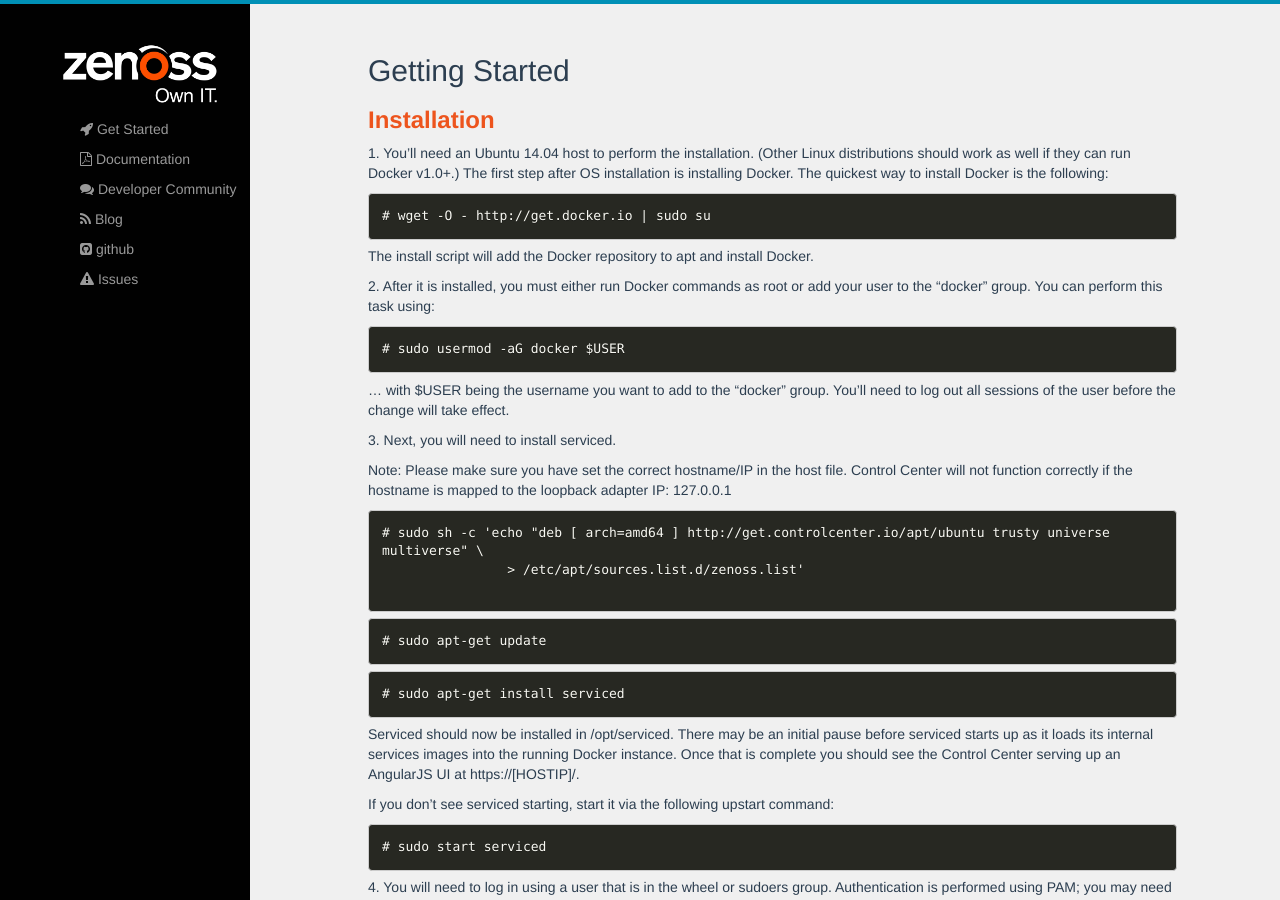
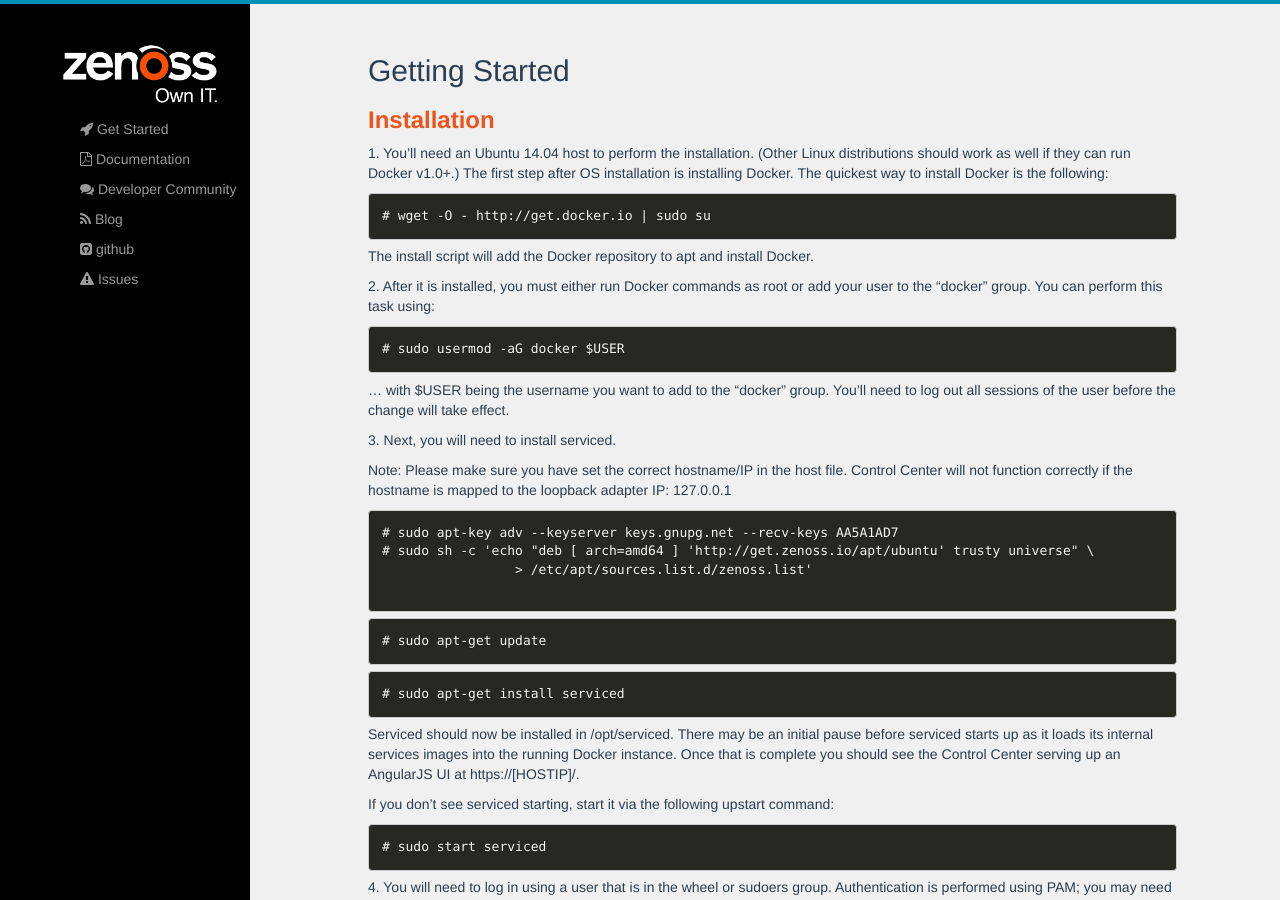
Before and after one commit to control-center/zenoss.io, a Jekyll site: the page built from gettingstarted.html, in a window 1280 px wide and 900 px high. Built offline with Jekyll 4.4.1, drawn with Linux system fonts in a browser that asks for light colours; nearby versions of some CDN libraries; Markdown is read by kramdown in place of the engine named in the settings.

Commit message:
Update gettingstarted.html

```diff
--- a/gettingstarted.html
+++ b/gettingstarted.html
@@ -53,8 +53,9 @@
 
 
 
-            <pre class="language-"><code># sudo sh -c 'echo "deb [ arch=amd64 ] http://get.controlcenter.io/apt/ubuntu trusty universe multiverse" \
-                > /etc/apt/sources.list.d/zenoss.list'
+            <pre class="language-"><code># sudo apt-key adv --keyserver keys.gnupg.net --recv-keys AA5A1AD7
+# sudo sh -c 'echo "deb [ arch=amd64 ] 'http://get.zenoss.io/apt/ubuntu' trusty universe" \
+                 > /etc/apt/sources.list.d/zenoss.list'
             </code></pre>
 
 
```
